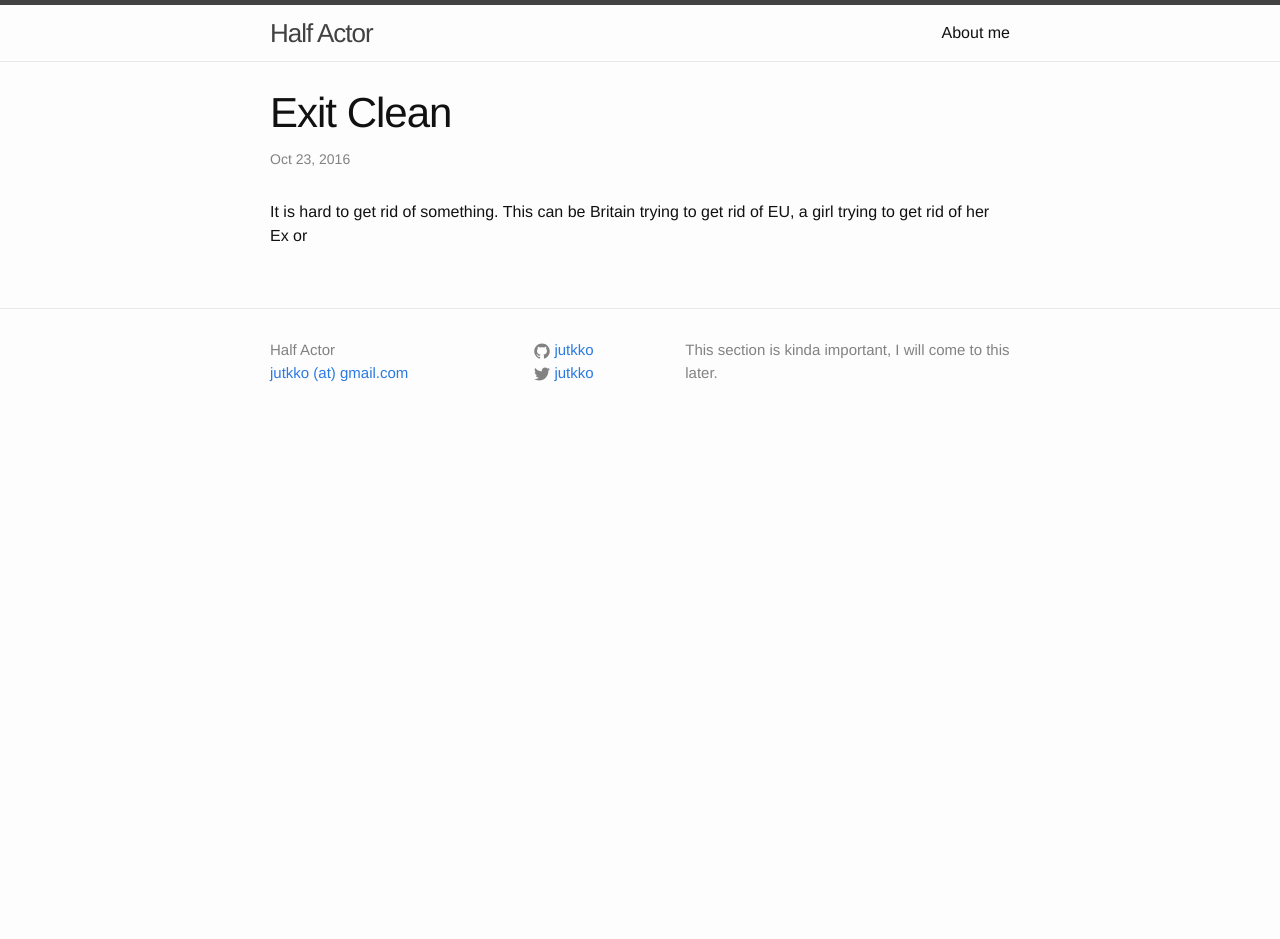
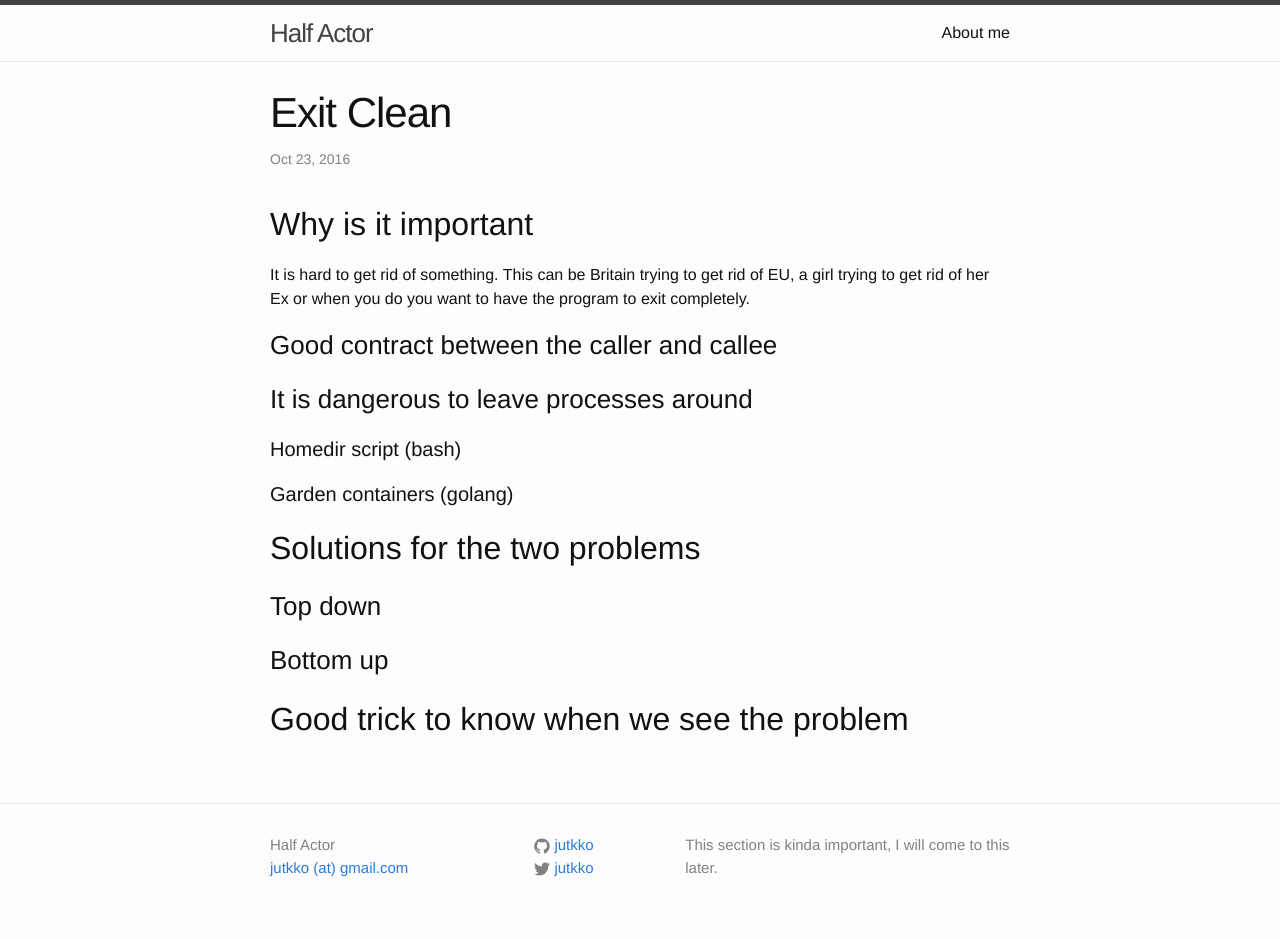
Before and after one commit to jutkko/jutkko.github.io, a Jekyll site: the page built from _posts/2016-10-23-exit-clean.markdown, in a window 1280 px wide. Built offline with Jekyll 4.4.1, drawn with Linux system fonts in a browser that asks for light colours; before the commit the page ends 900 px from its top, so only the background shows below that.

Commit message:
Add more structure

```diff
--- a/_posts/2016-10-23-exit-clean.markdown
+++ b/_posts/2016-10-23-exit-clean.markdown
@@ -2,7 +2,21 @@
 layout: post
 title:  "Exit Clean"
 ---
+
+## Why is it important
 It is hard to get rid of something. This can be Britain trying to get rid of EU,
-a girl trying to get rid of her Ex or
+a girl trying to get rid of her Ex or when you do <ctrl><c> you want to have
+the program to exit completely.
+
+### Good contract between the caller and callee
+### It is dangerous to leave processes around
+#### Homedir script (bash)
+#### Garden containers (golang)
+
+## Solutions for the two problems
+### Top down
+### Bottom up
+
+## Good trick to know when we see the problem
 
 [broken English]: http://www.urbandictionary.com/define.php?term=broken%20english&utm_source=search-action
```
